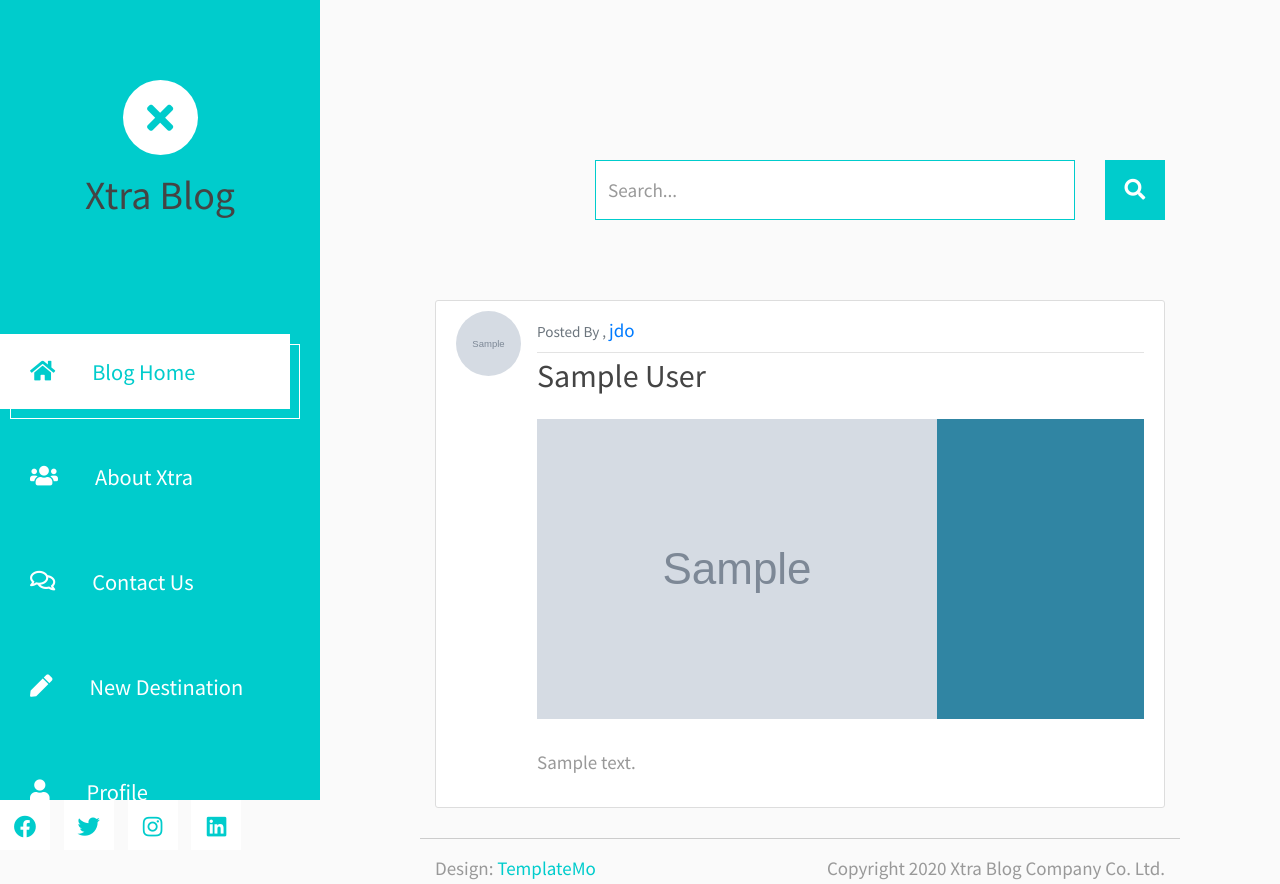
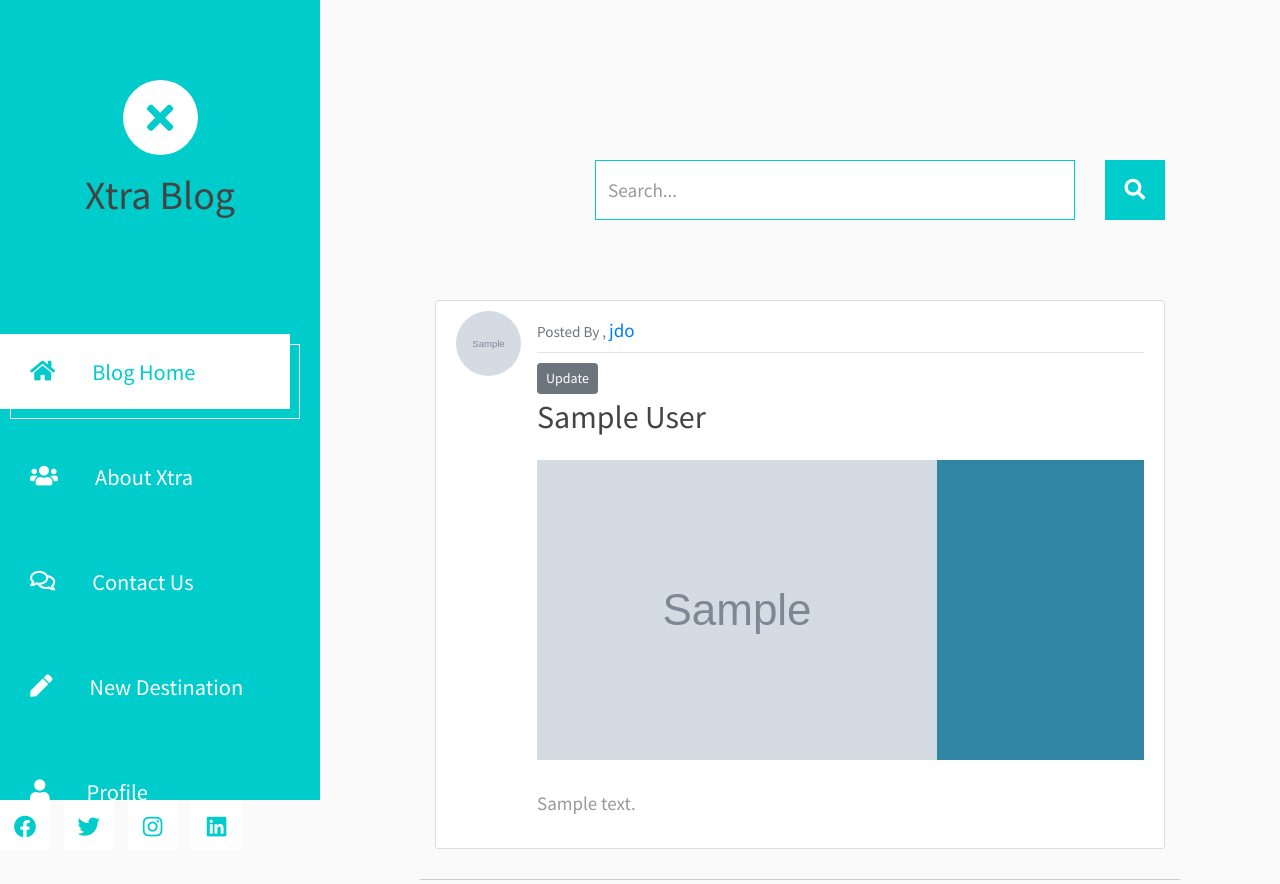
Before and after one commit to mhammed2020/Visit-Morocco-Platform, a Django app: page /detail/1/ in a window 1280 px wide. Shown: the top 884 px of the page. Run offline with Django 3.2, Linux system fonts and the light colour scheme; a user stored in the database is signed in; data comes from the database, SQL or seed files in the repository; tables that the repository leaves empty hold one stand-in row (values such as "Sample post"); grey boxes marked "Sample" are stand-in pictures; some libraries are stand-ins or nearby versions.

Commit message:
add django if else statement for updating Destination post

```diff
--- a/templates/accounts/post_detail.html
+++ b/templates/accounts/post_detail.html
@@ -14,6 +14,11 @@
         <a class="mr-2" href="#">{{ post.author }}</a>
 
       </div>
+      {% if post.author == user %}
+      <div>
+        <a class="btn btn-secondary btn-sm mt-1 mb-1" href="{% url 'post-update' post.pk %}">Update</a>
+      </div>
+    {% endif %}
       <h2 class="article-title mb-4">{{ post.name }}</h2>
       <div class="tm-post-link-inner">
 
```
